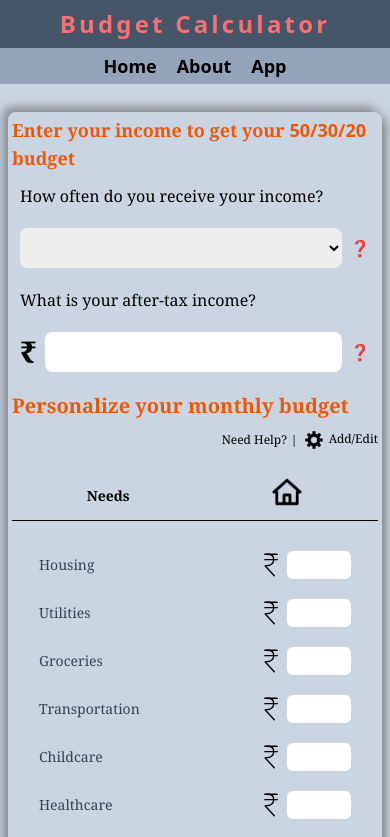
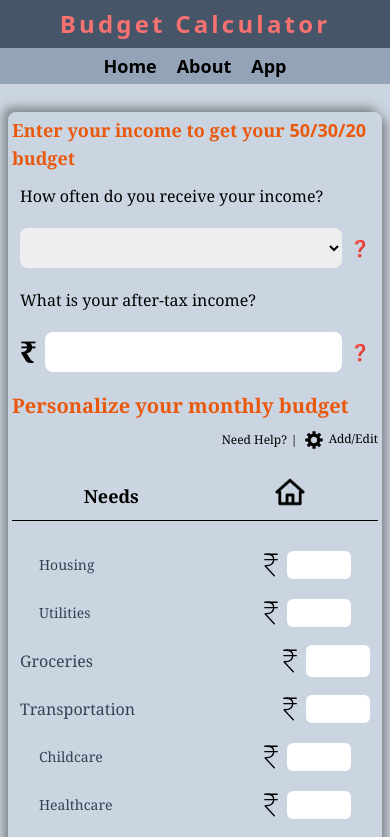
Before and after one commit to RoshanDevassy/Projects, a React (Vite) app in the folder college/mini_project/budget_calculator/: page /app in a window 390 px wide. Shown: the top 837 px of the page. Built offline with nearby package versions, Linux system fonts and the light colour scheme.

Commit message:
updated responsive

```diff
--- a/college/mini_project/budget_calculator/src/components/budget_income.css
+++ b/college/mini_project/budget_calculator/src/components/budget_income.css
@@ -7,7 +7,9 @@
     padding: 8px;
     position: absolute;
     width:  250px;
+    left: 2%;
     right: 2%;
+
     background-color: white;
     border-radius: 10px;
     flex-wrap: wrap;
--- a/college/mini_project/budget_calculator/src/components/budget_income.jsx
+++ b/college/mini_project/budget_calculator/src/components/budget_income.jsx
@@ -59,7 +59,7 @@ const Budget_income = () => {
               </select>
               <span className="help">
                 &#x2753;
-                <div className="help-cont bg-red-100 lg:text-lg 3xl:text-xl">
+                <div className="help-cont bg-red-100 w-full lg:text-lg 3xl:text-xl">
                   "If other payment period, convert to monthly and input to
                   income box below. leave this blank"
                 </div>
@@ -82,7 +82,7 @@ const Budget_income = () => {
             />
             <span className="help">
               &#x2753;
-              <span className="help-cont bg-red-100">
+              <span className="help-cont bg-red-100 w-full">
                 "Your after-tax income is the amount in your paycheck after
                 taxes and other deductions are taken out. If you save for
                 retirement by having money deducted from your paycheck, you can
--- a/college/mini_project/budget_calculator/src/components/budget_input.jsx
+++ b/college/mini_project/budget_calculator/src/components/budget_input.jsx
@@ -73,12 +73,12 @@ const Budget_input = (props) => {
           <section className="flex flex-col">
             <section className="flex justify-around items-center p-1 border-black border-b mb-5">
               {/* Needs */}
-              <h2 className="font-bold">Needs</h2>
-              <img src={house} className="h-8 mb-2" />
+              <h2 className="font-bold sm:text-lg xl:text-lg">Needs</h2>
+              <img src={house} className="h-6 w-6 xsm:h-8 xsm:w-8 mb-2" />
             </section>
             {/* Needs Inputs */}
             {/* <div className="flex justify-center"> */}
-            <div className="flex flex-col items-center ">
+            <div className="flex flex-col items-center">
               <section className="p-2 w-fit">
                 {/* label-1 */}
                 <div className="flex flex-col xsm:flex-row  gap-2 items-center"/* " xsm:grid flex flex-col flex-grow grid-cols-2 gap-2 items-center " */>
@@ -108,7 +108,7 @@ const Budget_input = (props) => {
               <section className="p-2 w-fit">
                 {/* label-2 */}
                 <div className="xsm:flex-row flex flex-col flex-grow grid-cols-2 gap-2 items-center">
-                  <div className="">
+                  <div className="flex xsm:basis-28 flex-shrink flex-grow">
                     <input
                       type="text"
                       disabled
@@ -122,7 +122,7 @@ const Budget_input = (props) => {
                       type="number"
                       name=""
                       id=""
-                      className="w-16 rounded-md p-1 no-arrows"
+                      className="w-[65%] xsm:w-16 rounded-md p-1 no-arrows"
                       onChange={(e) => {
                         const item2 = Number(e.target.value);
                         Setutility(item2);
@@ -134,22 +134,22 @@ const Budget_input = (props) => {
               <section className="p-2 w-fit">
                 {" "}
                 {/* label-3 */}
-                <div className="xsm:flex-row flex flex-col flex-grow grid-cols-2 gap-2 items-center ">
-                  <div className="">
+                <div className="xsm:flex-row flex flex-col flex-grow grid-cols-2 gap-2 items-center">
+                  <div className="flex xsm:basis-28 flex-shrink flex-grow">
                     <input
                       type="text"
                       disabled
                       value="Groceries"
-                      className=" xsm:text-sm disabled:text-gray-700 bg-slate-300 w-full text-center xsm:text-left"
+                      className="sm:text-base xl:text-lg disabled:text-gray-700 bg-slate-300 w-full text-center xsm:text-left font-serif"
                     />
                   </div>
                   <div className="flex items-center">
-                    <img src={rupeesmall} className="h-8 w-8" />
+                    <img src={rupeesmall} className="h-6 w-6 xsm:h-8 xsm:w-8" />
                     <input
                       type="number"
                       name=""
                       id=""
-                      className="w-16 rounded-md p-1 no-arrows"
+                      className=" sm:text-base xl:text-lg w-[70%] xsm:w-16 h-6 xsm:h-8 rounded-md p-1 no-arrows font-sans"
                       onChange={(e) => {
                         const item3 = Number(e.target.value);
                         Setgrocery(item3);
@@ -159,15 +159,14 @@ const Budget_input = (props) => {
                 </div>
               </section>
               <section className="p-2 w-fit">
-                {" "}
                 {/* label-4 */}
                 <div className="xsm:flex-row flex flex-col flex-grow grid-cols-2 gap-2 items-center ">
-                  <div className="">
+                  <div className="flex xsm:basis-28 flex-shrink flex-grow">
                     <input
                       type="text"
                       disabled
                       value="Transportation"
-                      className="xsm:text-sm disabled:text-gray-700 bg-slate-300 w-full text-center xsm:text-left"
+                      className="text-sm sm:text-base xl:text-lg disabled:text-gray-700 bg-slate-300 w-full text-center xsm:text-left"
                     />
                   </div>
                   <div className="flex items-center">
@@ -189,7 +188,7 @@ const Budget_input = (props) => {
                 {" "}
                 {/* label-5 */}
                 <div className="xsm:flex-row flex flex-col flex-grow grid-cols-2 gap-2 items-center ">
-                  <div className="">
+                  <div className="flex xsm:basis-28 flex-shrink flex-grow">
                     <input
                       type="text"
                       disabled
@@ -215,7 +214,7 @@ const Budget_input = (props) => {
               <section className="p-2 w-fit">
                 {/* label-6 */}
                 <div className="xsm:flex-row flex flex-col flex-grow grid-cols-2 gap-2 items-center ">
-                  <div className="">
+                  <div className="flex xsm:basis-28 flex-shrink flex-grow">
                     <input
                       type="text"
                       disabled
@@ -241,7 +240,7 @@ const Budget_input = (props) => {
               <section className="p-2 w-fit">
                 {/* label-7 */}
                 <div className="xsm:flex-row flex flex-col flex-grow grid-cols-2 gap-2 items-center ">
-                  <div className="">
+                  <div className="flex xsm:basis-28 flex-shrink flex-grow">
                     <input
                       type="text"
                       disabled
@@ -267,7 +266,7 @@ const Budget_input = (props) => {
               <section className="p-2 w-fit">
                 {/* label-8 */}
                 <div className="xsm:flex-row flex flex-col flex-grow grid-cols-2 gap-2 items-center ">
-                  <div className="">
+                  <div className="flex xsm:basis-28 flex-shrink flex-grow">
                     <input
                       type="text"
                       disabled
@@ -298,8 +297,8 @@ const Budget_input = (props) => {
           <section className="flex flex-col">
             <div className="flex justify-center">
               <section className="flex justify-around items-center p-1 border-b border-black mb-5 w-[100%]">
-                <h2 className="font-bold">Wants</h2>
-                <img src={giftbox} className="h-8 mb-2" />
+                <h2 className="font-bold sm:text-lg xl:text-lg">Wants</h2>
+                <img src={giftbox} className="h-6 w-6 xsm:h-8 xsm:w-8 mb-2" />
               </section>
             </div>
             {/* <div className="flex justify-center text-base"> */}
@@ -446,7 +445,7 @@ const Budget_input = (props) => {
             {/* Savings header*/}
             <section className="flex justify-around items-center p-1 mb-5 border-b border-black">
               <h2 className="font-bold sm:text-lg xl:text-lg">Savings</h2>
-              <img src={savings} className="h-8 mb-2" />
+              <img src={savings} className="h-6 w-6 xsm:h-8 xsm:w-8 mb-2" />
             </section>
 
             <div className="flex flex-col items-center">
```
